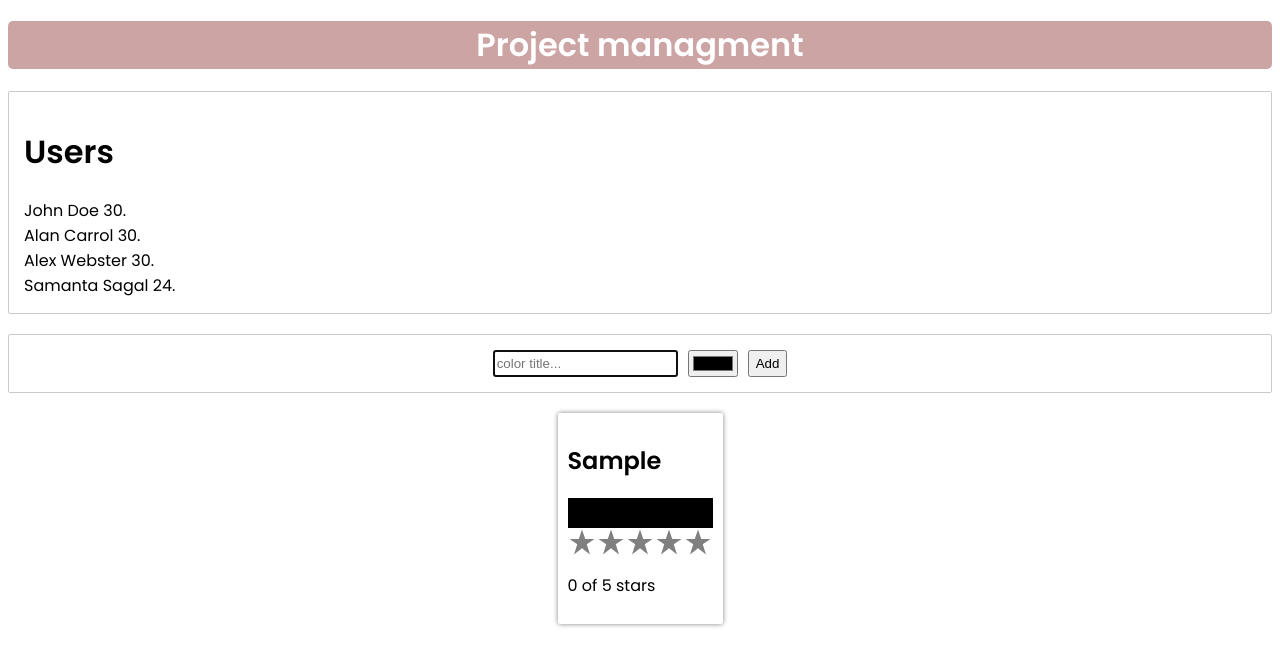
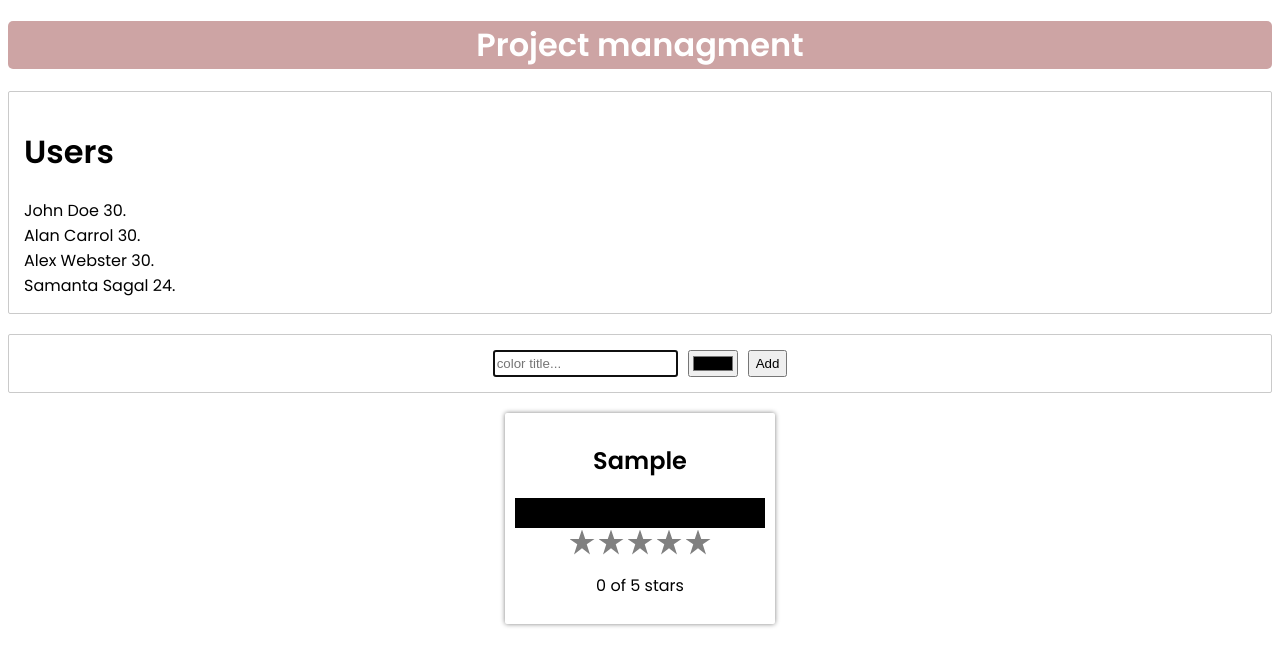
Before and after one commit to HL-Dz/test-react, a React app: page / in a window 1280 px wide. Both pictures are taken after typing "Sample" into the empty fields and a click on the button "Add". Shown: the top 666 px of the page. Built offline with nearby package versions, Linux system fonts and the light colour scheme.

Commit message:
style: add styles for component ColorList

```diff
--- a/src/components/ColorList/Color/Color.scss
+++ b/src/components/ColorList/Color/Color.scss
@@ -1,6 +1,12 @@
 .color {
+  display: flex;
+  flex-direction: column;
+  align-items: center;
+  width: 250px;
+  max-width: 250px;
   box-shadow: 0px 0px 5px grey;
   margin-right: 20px;
+  margin-bottom: 20px;
   padding: 10px;
   border-radius: 2px;
   transition: box-shadow 0.3s ease;
@@ -14,6 +20,11 @@
   }
 }
 
+.color__title {
+  max-width: 230px;
+  text-align: center;
+}
+
 .color-elem {
   width: 100%;
   height: 30px;
--- a/src/components/ColorList/ColorList.scss
+++ b/src/components/ColorList/ColorList.scss
@@ -1,4 +1,5 @@
 .color-list {
   display: flex;
-  justify-content: center;
+  justify-content: space-around;
+  flex-wrap: wrap;
 }
--- a/src/components/StarRating/StarRating.scss
+++ b/src/components/StarRating/StarRating.scss
@@ -3,6 +3,5 @@
 }
 
 .star-text {
-  display: inline-block;
   text-align: center;
 }
```
